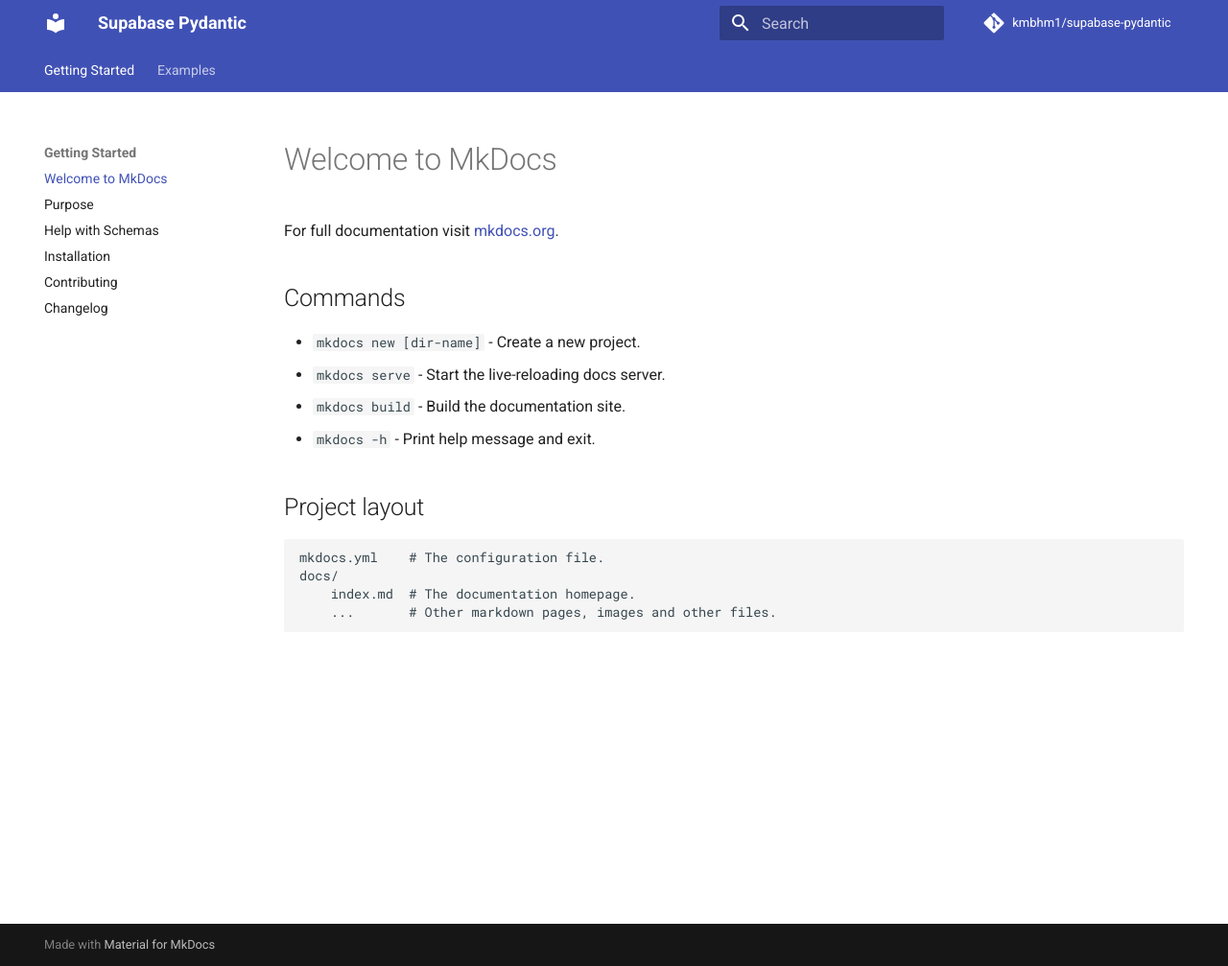
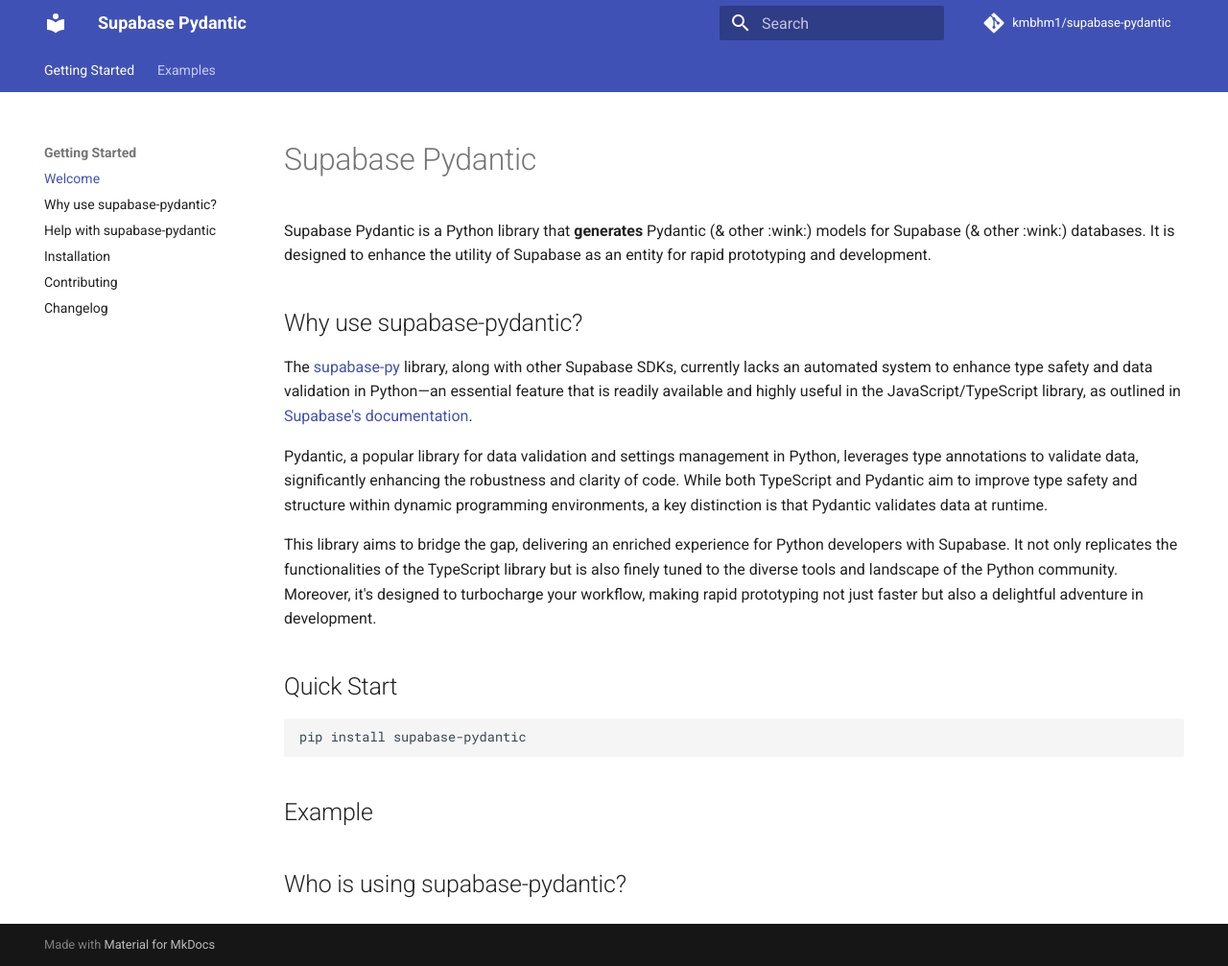
Before and after one commit to kmbhm1/supabase-pydantic, an MkDocs documentation site: the page built from docs/getting-started/welcome.md, in a window 1280 px wide and 1007 px high. Shown: the whole window at 96% size. Built offline with MkDocs 1.6.1 and Material for MkDocs 9.7.7, drawn with Linux system fonts in a browser that asks for light colours; comment, search, counter and statistics services are not loaded.

Commit message:
feat(docs): add purpose statement

````diff
--- a/docs/getting-started/welcome.md
+++ b/docs/getting-started/welcome.md
@@ -1,17 +1,22 @@
-# Welcome to MkDocs
+# Supabase Pydantic
 
-For full documentation visit [mkdocs.org](https://www.mkdocs.org).
+Supabase Pydantic is a Python library that **generates** Pydantic (& other :wink:) models for Supabase (& other :wink:) databases. It is designed to enhance the utility of Supabase as an entity for rapid prototyping and development.
 
-## Commands
+## Why use supabase-pydantic?
 
-* `mkdocs new [dir-name]` - Create a new project.
-* `mkdocs serve` - Start the live-reloading docs server.
-* `mkdocs build` - Build the documentation site.
-* `mkdocs -h` - Print help message and exit.
+The [supabase-py](https://github.com/supabase-community/supabase-py) library, along with other Supabase SDKs, currently lacks an automated system to enhance type safety and data validation in Python—an essential feature that is readily available and highly useful in the JavaScript/TypeScript library, as outlined in [Supabase's documentation](https://supabase.com/docs/reference/javascript/typescript-support#generating-typescript-types).
 
-## Project layout
+Pydantic, a popular library for data validation and settings management in Python, leverages type annotations to validate data, significantly enhancing the robustness and clarity of code. While both TypeScript and Pydantic aim to improve type safety and structure within dynamic programming environments, a key distinction is that Pydantic validates data at runtime.
 
-    mkdocs.yml    # The configuration file.
-    docs/
-        index.md  # The documentation homepage.
-        ...       # Other markdown pages, images and other files.
+This library aims to bridge the gap, delivering an enriched experience for Python developers with Supabase. It not only replicates the functionalities of the TypeScript library but is also finely tuned to the diverse tools and landscape of the Python community. Moreover, it's designed to turbocharge your workflow, making rapid prototyping not just faster but also a delightful adventure in development.
+
+## Quick Start
+
+```bash
+pip install supabase-pydantic
+```
+
+## Example
+
+
+## Who is using supabase-pydantic?
--- a/mkdocs.yml
+++ b/mkdocs.yml
@@ -19,9 +19,9 @@
 
 nav:
   - Getting Started:
-    - getting-started/welcome.md
-    - getting-started/purpose.md
-    - Help with Schemas: getting-started/getting-help.md
+    - Welcome: getting-started/welcome.md
+    - Why use supabase-pydantic?: getting-started/purpose.md
+    - Help with supabase-pydantic: getting-started/getting-help.md
     - getting-started/installation.md
     - getting-started/contributing.md
     - Changelog: getting-started/changelog.md
````
